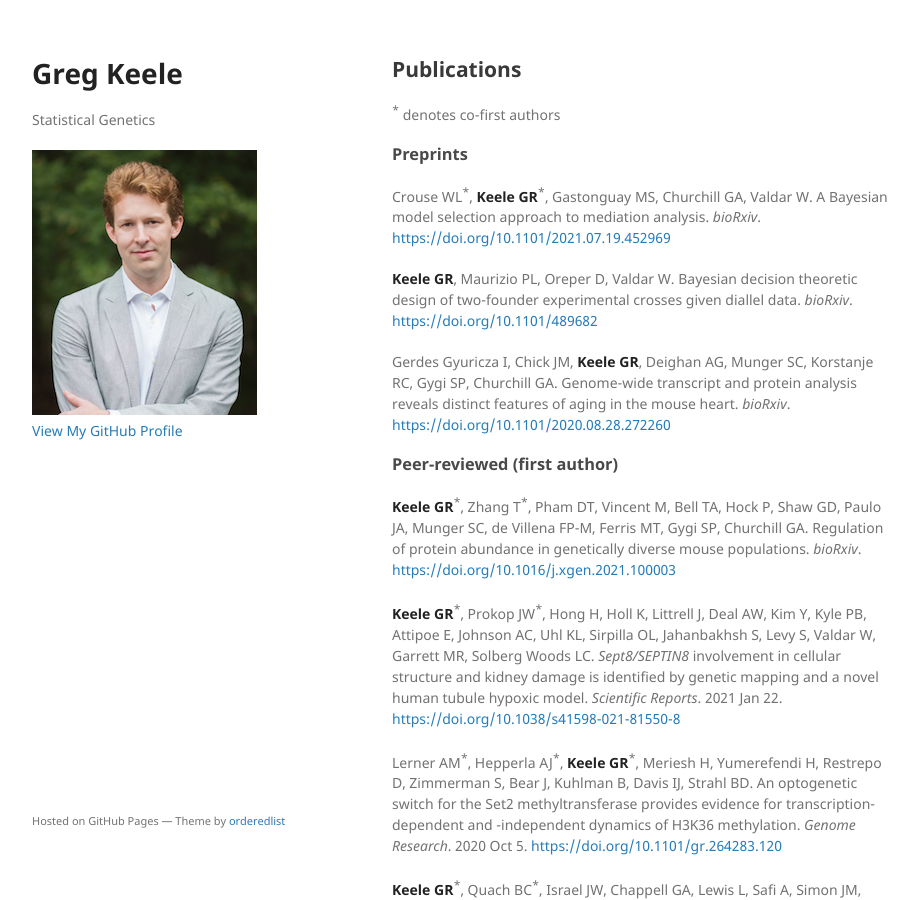
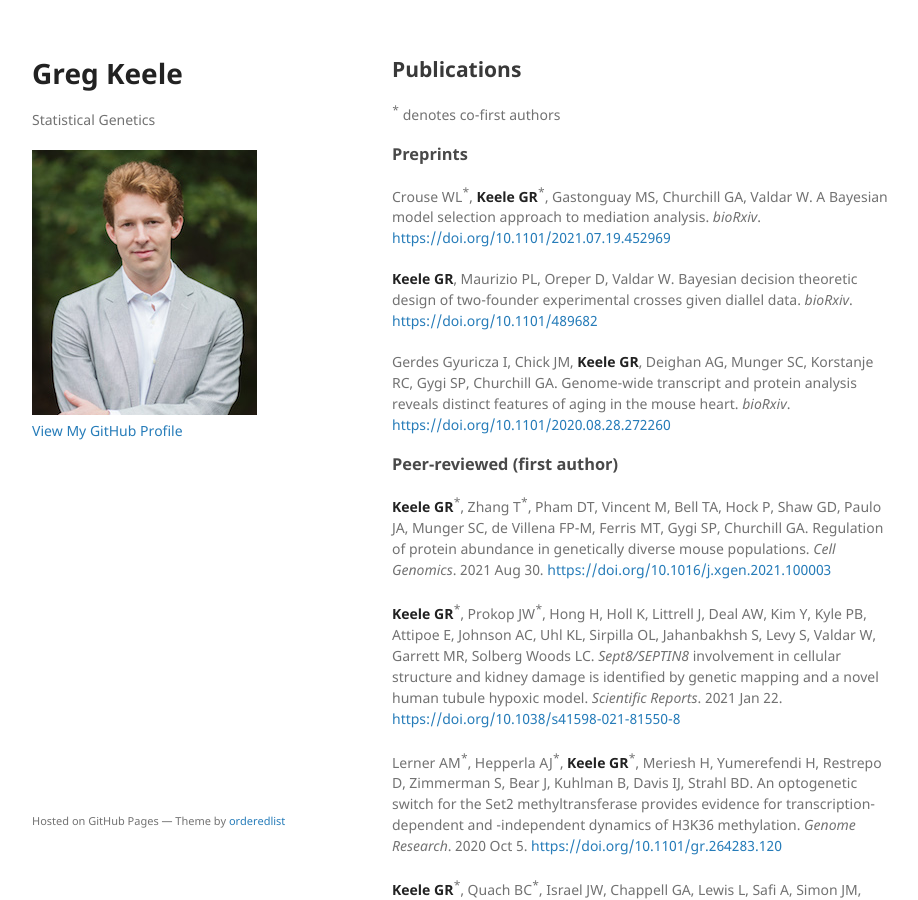
Before and after one commit to gkeele/gkeele.github.io, a Jekyll site: the page built from publications.md, in a window 1280 px wide and 900 px high. Shown: the whole window, without its empty margins (178-1096 px from the left). Built offline with Jekyll 4.4.1, drawn with Linux system fonts in a browser that asks for light colours; our own code applies the rules of GitHub Pages for plain Markdown files.

Commit message:
Added CC proteomics paper

```diff
--- a/publications.md
+++ b/publications.md
@@ -15,7 +15,7 @@ Gerdes Gyuricza I, Chick JM, **Keele GR**, Deighan AG, Munger SC, Korstanje RC,
 
 ### Peer-reviewed (first author)
 
-**Keele GR**<sup>\*</sup>, Zhang T<sup>\*</sup>, Pham DT, Vincent M, Bell TA, Hock P, Shaw GD, Paulo JA, Munger SC, de Villena FP-M, Ferris MT, Gygi SP, Churchill GA. Regulation of protein abundance in genetically diverse mouse populations. *bioRxiv*. [https://doi.org/10.1016/j.xgen.2021.100003](https://www.cell.com/cell-genomics/fulltext/S2666-979X(21)00003-3)
+**Keele GR**<sup>\*</sup>, Zhang T<sup>\*</sup>, Pham DT, Vincent M, Bell TA, Hock P, Shaw GD, Paulo JA, Munger SC, de Villena FP-M, Ferris MT, Gygi SP, Churchill GA. Regulation of protein abundance in genetically diverse mouse populations. *Cell Genomics*. 2021 Aug 30. [https://doi.org/10.1016/j.xgen.2021.100003](https://www.cell.com/cell-genomics/fulltext/S2666-979X(21)00003-3)
 
 **Keele GR**<sup>\*</sup>, Prokop JW<sup>\*</sup>, Hong H, Holl K, Littrell J, Deal AW, Kim Y, Kyle PB, Attipoe E, Johnson AC, Uhl KL, Sirpilla OL, Jahanbakhsh S, Levy S, Valdar W, Garrett MR, Solberg Woods LC. *Sept8/SEPTIN8* involvement in cellular structure and kidney damage is identified by genetic mapping and a novel human tubule hypoxic model. *Scientific Reports*. 2021 Jan 22. [https://doi.org/10.1038/s41598-021-81550-8](https://www.nature.com/articles/s41598-021-81550-8)
 
```
